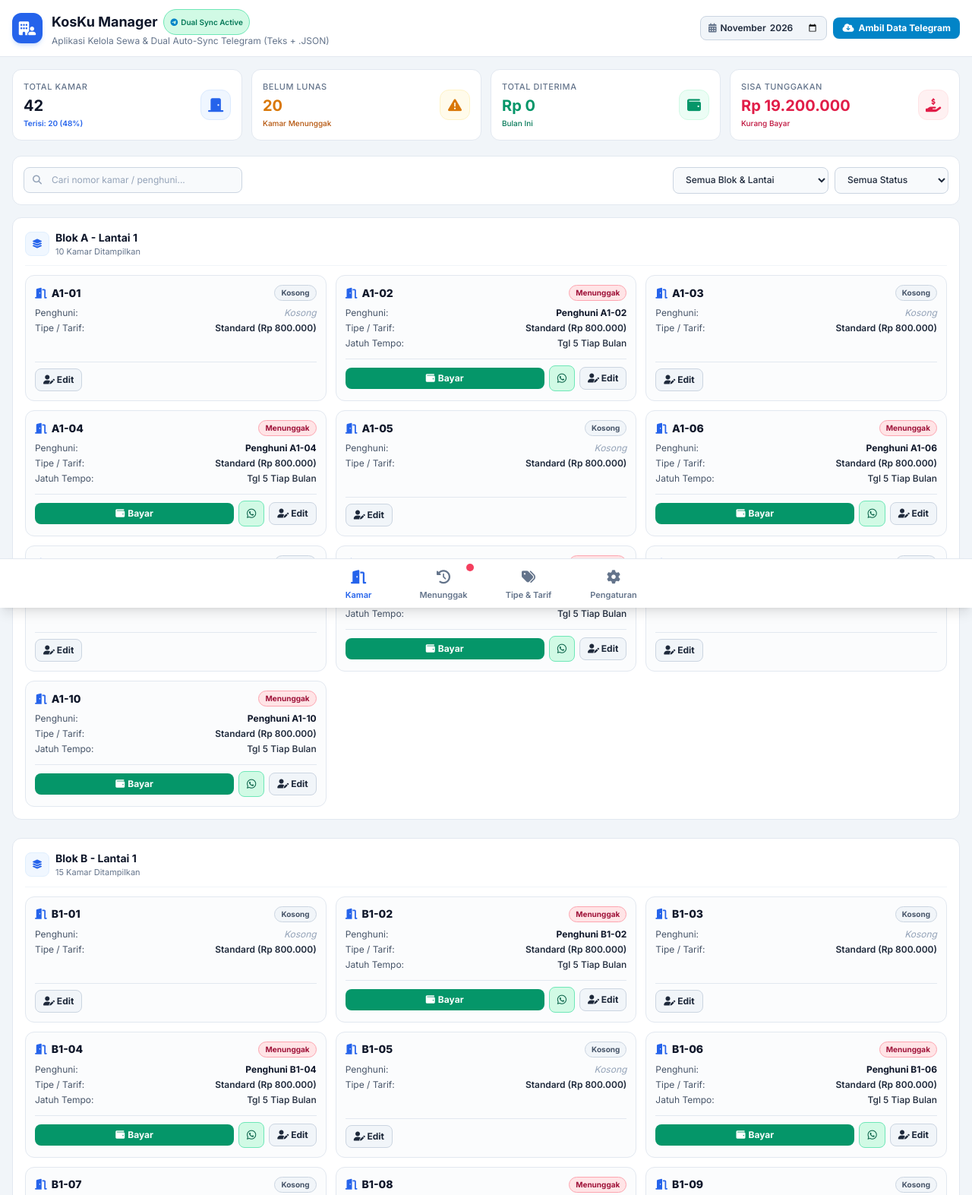
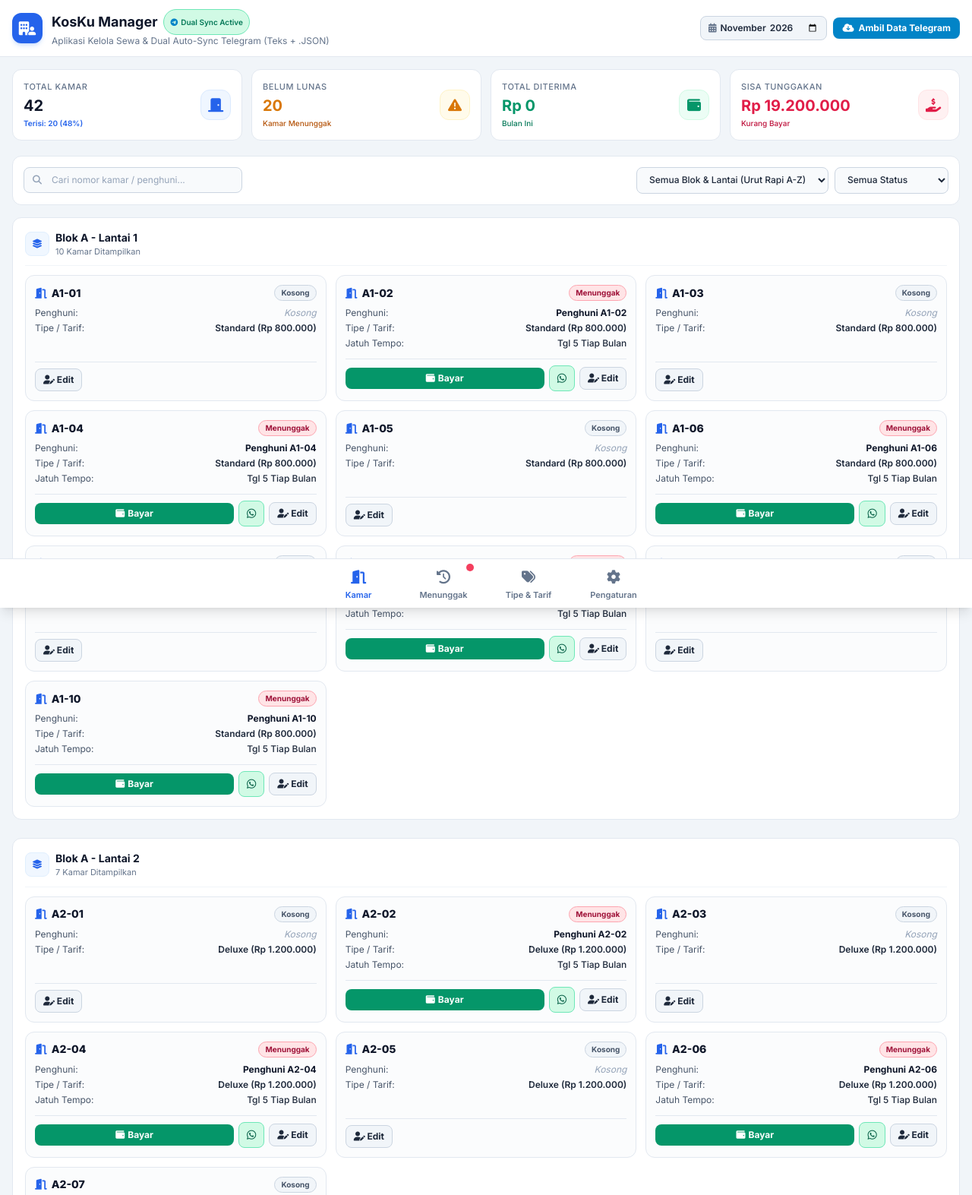
Before and after one commit to keluarga5/kontrakan, a plain HTML site: page index.html in a window 1280 px wide. Shown: the top 1573 px of the page at 76% size. Drawn offline with nearby package versions, Linux system fonts and the light colour scheme.

Commit message:
Update index.html

```diff
--- a/index.html
+++ b/index.html
@@ -172,7 +172,7 @@
 
         <div class="flex flex-wrap items-center gap-2 w-full md:w-auto">
           <select id="filterBlockSelect" onchange="renderRooms()" class="flex-1 md:flex-initial px-3 py-2 bg-slate-50 border border-slate-300 rounded-lg text-xs text-slate-800 font-medium focus:outline-none focus:ring-2 focus:ring-brand-500">
-            <option value="ALL">Semua Blok & Lantai</option>
+            <option value="ALL">Semua Blok & Lantai (Urut Rapi)</option>
           </select>
 
           <select id="filterStatusSelect" onchange="renderRooms()" class="flex-1 md:flex-initial px-3 py-2 bg-slate-50 border border-slate-300 rounded-lg text-xs text-slate-800 font-medium focus:outline-none focus:ring-2 focus:ring-brand-500">
@@ -294,7 +294,7 @@
         <div class="flex items-center justify-between border-b border-slate-100 pb-2">
           <div>
             <h3 class="font-bold text-slate-900 text-sm">Pengaturan Struktur Blok & Lantai</h3>
-            <p class="text-xs text-slate-500">Tambah atau sesuaikan jumlah kamar per lantai dan blok di setiap gedung.</p>
+            <p class="text-xs text-slate-500">Tambah atau sesuaikan jumlah kamar per lantai dan blok di setiap gedung (Tersusun Rapi A-Z & 1-9).</p>
           </div>
           <button onclick="openFloorModal()" class="px-3 py-1.5 bg-brand-600 hover:bg-brand-700 text-white rounded-lg text-xs font-bold flex items-center gap-1 shadow-sm">
             <i class="fa-solid fa-plus"></i> Tambah Lantai
@@ -542,7 +542,7 @@
         <div class="grid grid-cols-2 gap-2">
           <div>
             <label class="block font-semibold text-slate-700 mb-1">Nama Blok (Bisa Ketik Bebas)</label>
-            <input type="text" id="floorBlockInput" list="blockDatalist" required placeholder="Contoh: Blok C, Gedung B, Paviliun" class="w-full px-3 py-2 bg-white border border-slate-300 rounded-lg text-slate-900 font-bold focus:outline-none focus:ring-2 focus:ring-brand-500">
+            <input type="text" id="floorBlockInput" list="blockDatalist" required placeholder="Contoh: Blok A, Blok B, Paviliun" class="w-full px-3 py-2 bg-white border border-slate-300 rounded-lg text-slate-900 font-bold focus:outline-none focus:ring-2 focus:ring-brand-500">
             <datalist id="blockDatalist">
               <!-- Rendered dynamically -->
             </datalist>
@@ -723,6 +723,26 @@
     }
 
     /**
+     * UTILITY FUNCTION: SISTER SORTING FOR BLOCKS, FLOORS & ROOMS
+     * 1. Blok A -> Blok B -> Blok C (Alfabetis)
+     * 2. Lantai 1 -> Lantai 2 -> Lantai 3 (Numerik)
+     */
+    function getSortedFloors() {
+      if (!appData || !appData.floors) return [];
+      return [...appData.floors].sort((a, b) => {
+        const blockA = (appData.blocks.find(blk => blk.id === a.blockId)?.name || '').toLowerCase();
+        const blockB = (appData.blocks.find(blk => blk.id === b.blockId)?.name || '').toLowerCase();
+
+        // 1. Urutkan berdasarkan Nama Blok (Alfabetis + Numerik)
+        const blockCompare = blockA.localeCompare(blockB, undefined, { numeric: true, sensitivity: 'base' });
+        if (blockCompare !== 0) return blockCompare;
+
+        // 2. Jika Blok Sama, Urutkan berdasarkan Nomor Lantai (Ascending 1, 2, 3...)
+        return Number(a.floorNumber || 0) - Number(b.floorNumber || 0);
+      });
+    }
+
+    /**
      * DUAL SYNC TELEGRAM SYSTEM:
      * 1) TEKS LZ-STRING COMPRESSED (sendMessage + pinChatMessage)
      * 2) DOKUMEN ARSIP FISIK (sendDocument .json)
@@ -938,8 +958,10 @@
       if (!select) return;
       const currentVal = select.value;
 
-      let html = '<option value="ALL">Semua Blok & Lantai</option>';
-      appData.floors.forEach(floor => {
+      let html = '<option value="ALL">Semua Blok & Lantai (Urut Rapi A-Z)</option>';
+      const sortedFloors = getSortedFloors();
+
+      sortedFloors.forEach(floor => {
         const block = appData.blocks.find(b => b.id === floor.blockId);
         const blockName = block ? block.name : 'Blok';
         html += `<option value="${floor.id}">${blockName} - Lantai ${floor.floorNumber} (${floor.roomCount} Kamar)</option>`;
@@ -1015,9 +1037,10 @@
       const statusFilter = document.getElementById('filterStatusSelect').value;
       const currentMonth = getSelectedMonth();
 
-      let filteredFloors = appData.floors;
+      // Gunakan Lantai yang Sudah Tersusun Rapi (Blok A -> B, Lantai 1 -> 2)
+      let filteredFloors = getSortedFloors();
       if (floorFilter !== 'ALL') {
-        filteredFloors = appData.floors.filter(f => f.id === floorFilter);
+        filteredFloors = filteredFloors.filter(f => f.id === floorFilter);
       }
 
       let html = '';
@@ -1027,6 +1050,9 @@
         const blockName = block ? block.name : 'Blok';
 
         let floorRooms = appData.rooms.filter(r => r.floorId === floor.id);
+
+        // Urutkan Kamar secara numerik/alfabetis di dalam lantai
+        floorRooms.sort((a, b) => a.number.localeCompare(b.number, undefined, { numeric: true, sensitivity: 'base' }));
 
         floorRooms = floorRooms.filter(r => {
           const matchSearch = r.number.toLowerCase().includes(searchQuery) || (r.tenantName && r.tenantName.toLowerCase().includes(searchQuery));
@@ -1287,8 +1313,9 @@
       const container = document.getElementById('floorsListContainer');
       if (!container) return;
 
+      const sortedFloors = getSortedFloors();
       let html = '';
-      appData.floors.forEach(f => {
+      sortedFloors.forEach(f => {
         const block = appData.blocks.find(b => b.id === f.blockId);
         const blockName = block ? block.name : 'Blok';
         const type = appData.roomTypes.find(t => t.id === f.defaultTypeId);
@@ -1544,7 +1571,9 @@
       const defaultTypeSelect = document.getElementById('floorDefaultTypeSelect');
 
       let datalistHtml = '';
-      appData.blocks.forEach(b => {
+      // Urutkan blok untuk pilihan datalist
+      const sortedBlocks = [...appData.blocks].sort((a, b) => a.name.localeCompare(b.name, undefined, { numeric: true }));
+      sortedBlocks.forEach(b => {
         datalistHtml += `<option value="${b.name}">`;
       });
       blockDatalist.innerHTML = datalistHtml;
```
